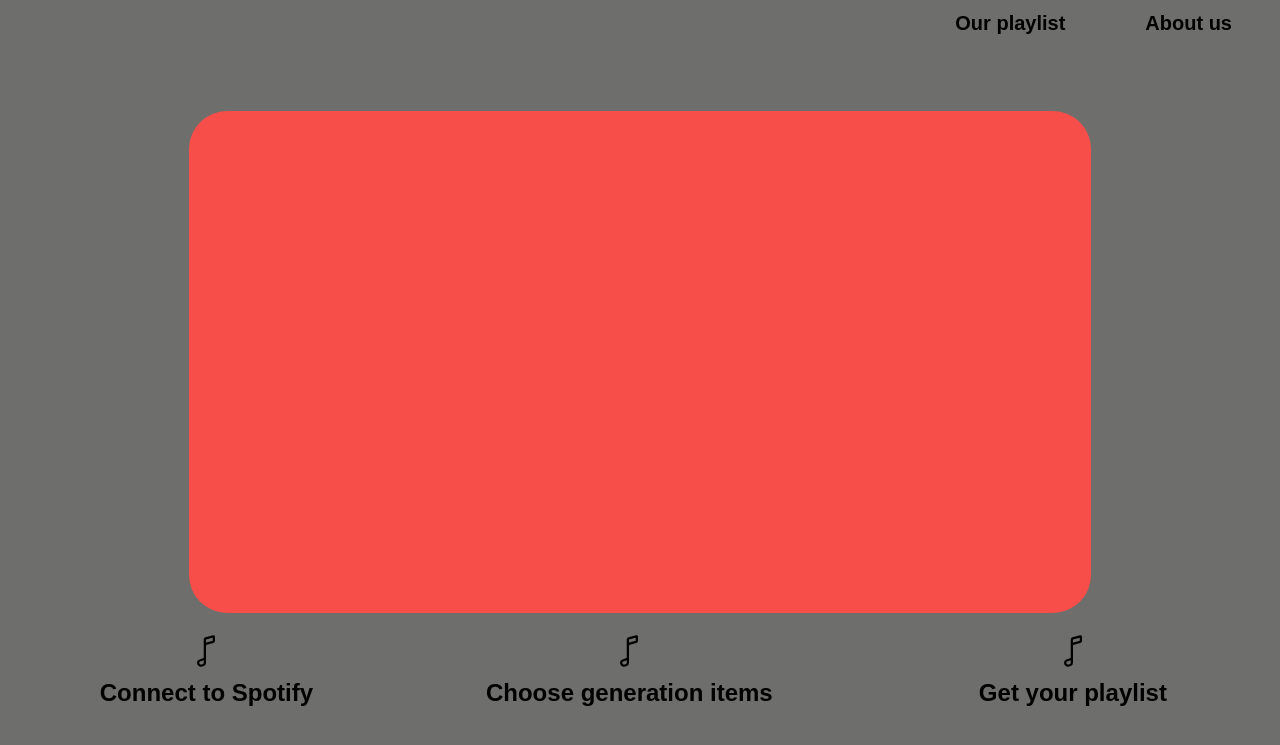
After one commit to yanakravrts/SoundCraze, a Django app: template playlist/templates/playlist1.html in a window 1280 px wide. The commit adds this page. Shown: the top 745 px of the page. Run offline with Django 5.2, Linux system fonts and the light colour scheme; the template is opened without the code that fills it: most values are stand-ins (such as "Sample title", 1, 10 or a date in 2020); parts of the project's set-up code (start-up, migrations or seed data) failed here and were passed over.

Commit message:
final version

```diff
--- a/playlist/templates/about.html
+++ b/playlist/templates/about.html
@@ -85,7 +85,7 @@
         position: absolute;
         width: 500px;
         height: 100px;
-        top: 78%;
+        top: 75%;
         left: 50%;
         transform: translate(-50%, 0);
       }
--- a/playlist/templates/generate_playlist.html
+++ b/playlist/templates/generate_playlist.html
@@ -175,6 +175,9 @@
             .new-button:hover {
                 background-color: #555;
             }
+            li{
+                style:none;
+            }
         </style>
         <!-- <script>
         function generatePlaylist() {
--- a/playlist/templates/index.html
+++ b/playlist/templates/index.html
@@ -114,7 +114,7 @@
 
       .start {
         font-weight: 540;
-        border-radius: 40px 10px 10px 40px;
+        border-radius: 40px;
         background-color: #7c7c7c;
         justify-items: end;
         align-items: end;
--- /dev/null
+++ b/playlist/templates/playlist1.html
@@ -0,0 +1,201 @@
+<!DOCTYPE html>
+<html lang="uk">
+  <head>
+    <meta charset="UTF-8" />
+    <meta name="viewport" content="width=device-width, initial-scale=1.0" />
+    <script
+      type="module"
+      src="https://unpkg.com/ionicons@5.5.2/dist/ionicons/ionicons.esm.js"
+    ></script>
+    <script
+      nomodule
+      src="https://unpkg.com/ionicons@5.5.2/dist/ionicons/ionicons.js"
+    ></script>
+    <title>Результат генерації плейлиста</title>
+    <style>
+      /* Всі стилі з вашого шаблону */
+      .grid--3--cols {
+        display: grid;
+        grid-template-columns: 1fr 1fr 1.1fr;
+        align-items: center;
+        justify-items: center;
+        gap: 10px;
+      }
+
+      .text-button {
+        font-size: 24px;
+        font-weight: bold;
+        color: black;
+        background-color: #6e6f6d;
+        padding: 10px 20px;
+        border: none;
+        cursor: pointer;
+      }
+
+      .block {
+        display: flex;
+        flex-direction: column;
+        align-items: center;
+        justify-self: center;
+      }
+
+      .container2 {
+        width: 1300px;
+        margin: 20px auto;
+      }
+
+      .icon {
+        color: black;
+        width: 36px;
+        height: 36px;
+      }
+
+      .red {
+        color: #ff4c47f2;
+      }
+
+      ul {
+        list-style-type: none;
+        padding: 0;
+      }
+
+      li {
+        margin-bottom: 10px;
+      }
+
+      * {
+        margin: 0;
+        padding: 0;
+      }
+
+      body {
+        background-color: #6e6f6d;
+        font-family: Arial, Helvetica, sans-serif;
+      }
+
+      .header {
+        display: flex;
+        justify-content: flex-end;
+        margin-bottom: 64px;
+      }
+
+      .playlist,
+      .about {
+        font-size: 20px;
+        margin: 12px 16px;
+        font-weight: bold;
+      }
+
+      .huina {
+        display: grid;
+        grid-template-columns: 1fr;
+        align-items: start;
+        justify-items: start;
+        gap: 10px;
+        margin-top: 24px;
+        margin-bottom: 16px;
+      }
+
+      .goto {
+        justify-self: end;
+        color: white;
+        font-weight: 500;
+        font-size: 32px;
+        padding: 12px 36px;
+        cursor:pointer;
+      }
+
+      button {
+        border: none;
+        background-color: rgb(110, 111, 109, 45%);
+        border-radius: 24px;
+      }
+
+      .yourplay {
+        padding: 12px 24px;
+      }
+
+      .smaller-container {
+        margin: 0 auto;
+        width: 63%;
+        border-radius: 38px;
+        background-color: #ff4c47f2;
+        padding: 24px 48px;
+      }
+
+      .yourplay {
+        color: white;
+        font-weight: 500;
+        font-size: 32px;
+      }
+
+      .new-button {
+        text-decoration: none;
+        color: #000;
+        font-weight: bold;
+        padding: 8px 16px;
+        border-radius: 15px;
+        transition: background-color 0.6s;
+      }
+
+      .new-button:hover {
+        background-color: #555;
+      }
+
+      .music{
+        margin-bottom:0;
+      }
+    </style>
+  </head>
+  <body>
+    <div class="header">
+      <div class="playlist">
+        <a href="{% url 'playlist' %}" class="new-button">Our playlist</a>
+      </div>
+      <div class="playlist">
+        <a href="{% url 'about' %}" class="new-button about">About us</a>
+      </div>
+    </div>
+
+    <div class="container">
+      <div class="smaller-container">
+
+
+            <ul class="scrollable-list">
+            <li class="music">
+                <iframe
+                src="{{ embed_url }}"
+                width="1000"
+                height="450"
+                frameborder="0"
+                allow="encrypted-media"
+                allowfullscreen
+                ></iframe>
+            </li>
+            </ul>
+
+        {% comment %} <div class="huina">
+            <button type="submit" class="goto">Go to Spotify</button>
+        </form>
+        </div> {% endcomment %}
+        </div>
+    </div>
+
+    <div class="grid--3--cols container2">
+      <div class="block">
+        <ion-icon name="musical-note-outline" class="icon"></ion-icon>
+        <div class="text-button">Connect to Spotify</div>
+      </div>
+
+      <div class="block">
+        <ion-icon name="musical-note-outline" class="icon"></ion-icon>
+        <div class="text-button">Choose generation items</div>
+      </div>
+
+      <div class="block">
+        <ion-icon name="musical-note-outline" class="icon"></ion-icon>
+        <div class="text-button">Get your playlist</div>
+      </div>
+    </div>
+  </body>
+</html>
--- a/playlist/urls.py
+++ b/playlist/urls.py
@@ -6,6 +6,7 @@ urlpatterns = [
     path('about/', views.about, name='about'),
     path('', views.index, name='index'),
     path('playlist/', views.display_playlists, name='playlist'),
+    path('playlist/<str:playlist_id>/', views.display_playlist, name='display_playlist'),
     path('callback/', views.spotify_callback, name='spotify_callback'),
     path('author-autocomplete/', views.spotify_author_autocomplete, name='author_autocomplete'),
     path('genre-autocomplete/', views.spotify_genre_autocomplete, name='genre_autocomplete'),
--- a/playlist/views.py
+++ b/playlist/views.py
@@ -313,4 +313,4 @@ def display_playlist(request, playlist_id):
         return redirect('index')
     embed_url = f"https://open.spotify.com/embed/playlist/{playlist_id}"
 
-    return render(request, 'playlist.html', {'embed_url': embed_url})
+    return render(request, 'playlist1.html', {'embed_url': embed_url})
```
Also changed, not shown: playlist/templates/playlist.html (+5 -2 lines), playlist/templates/playlist_result.html (+8 -6 lines).
